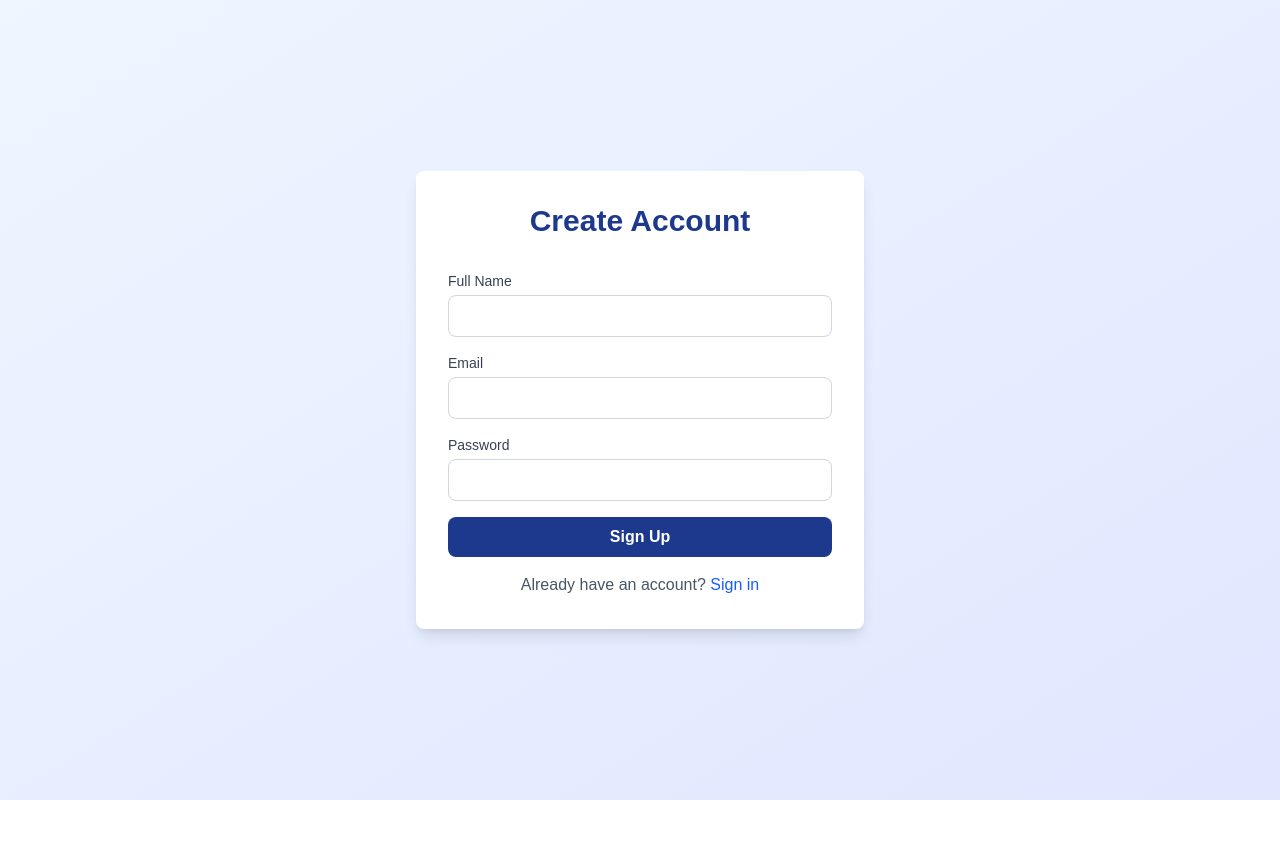
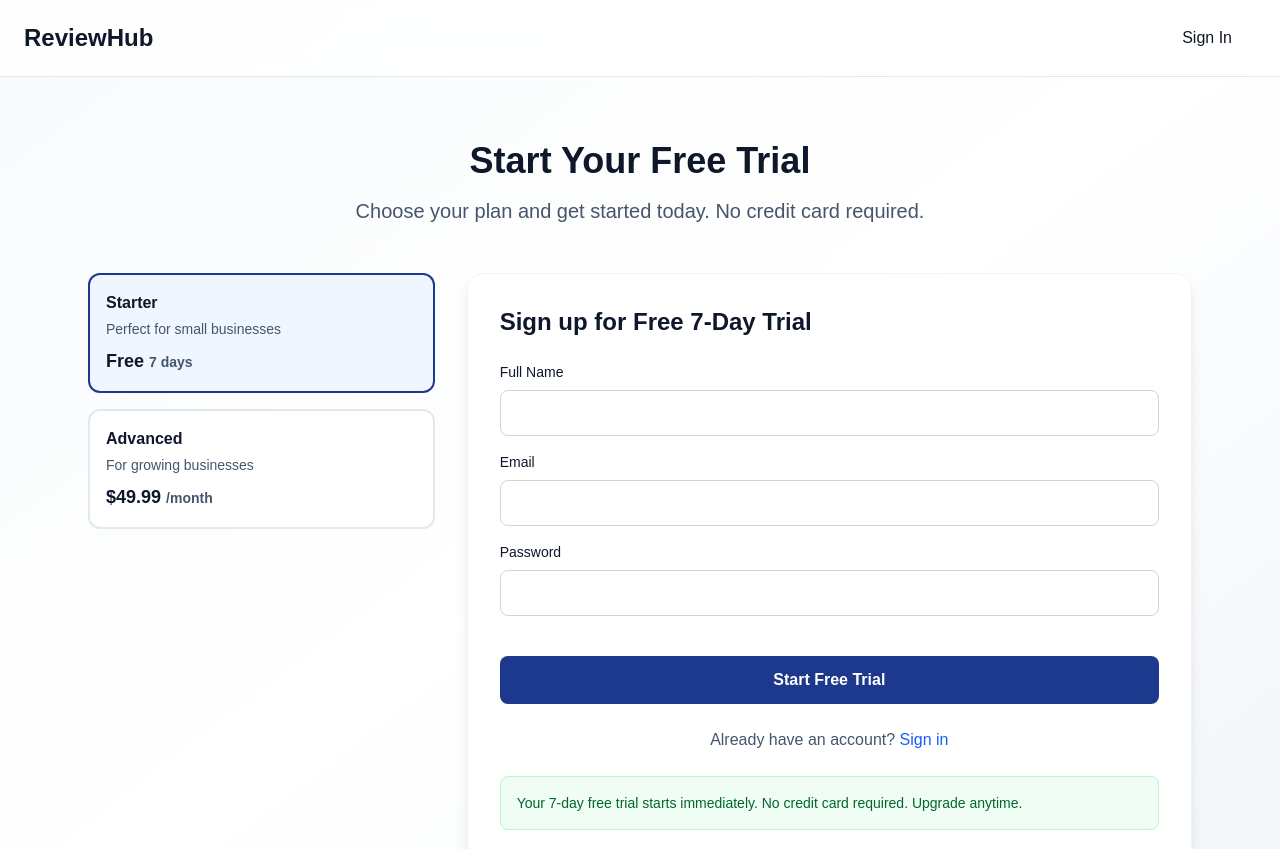
Before and after one commit to antrettertools/review-management-app, a Next.js app: page /auth/signup in a window 1280 px wide. Shown: the top 849 px of the page. Before the commit the page ends 800 px from the top, so only its background shows below. Built offline with nearby package versions, Linux system fonts and the light colour scheme; no server answers.

Commit message:
Fix signup file location

```diff
--- a/src/app/auth/signup/page.tsx
+++ b/src/app/auth/signup/page.tsx
@@ -1,17 +1,38 @@
 'use client'
 
-import { useState } from 'react'
-import { useRouter } from 'next/navigation'
+import { useState, Suspense } from 'react'
+import { useRouter, useSearchParams } from 'next/navigation'
 import Link from 'next/link'
 import { supabase } from '@/lib/supabase'
 
-export default function SignupPage() {
+function SignupContent() {
+  const searchParams = useSearchParams()
+  const router = useRouter()
+  const planParam = searchParams.get('plan') || 'starter'
+
+  const [selectedPlan, setSelectedPlan] = useState(planParam)
   const [email, setEmail] = useState('')
   const [password, setPassword] = useState('')
   const [name, setName] = useState('')
   const [error, setError] = useState('')
   const [loading, setLoading] = useState(false)
-  const router = useRouter()
+
+  const plans = [
+    {
+      id: 'starter',
+      name: 'Starter',
+      price: 'Free',
+      duration: '7 days',
+      description: 'Perfect for small businesses',
+    },
+    {
+      id: 'advanced',
+      name: 'Advanced',
+      price: '$49.99',
+      duration: '/month',
+      description: 'For growing businesses',
+    },
+  ]
 
   const handleSubmit = async (e: React.FormEvent) => {
     e.preventDefault()
@@ -35,7 +56,7 @@ export default function SignupPage() {
         return
       }
 
-      // Create user record in database
+      // Create user record in database with selected plan
       if (data.user) {
         const { error: dbError } = await supabase
           .from('users')
@@ -44,7 +65,7 @@ export default function SignupPage() {
               id: data.user.id,
               email,
               name,
-              subscription_plan: 'starter',
+              subscription_plan: selectedPlan,
             },
           ])
 
@@ -63,55 +84,103 @@ export default function SignupPage() {
   }
 
   return (
-    <div className="min-h-screen flex items-center justify-center bg-gradient-to-br from-blue-50 to-indigo-100">
-      <div className="w-full max-w-md">
-        <div className="bg-white rounded-lg shadow-lg p-8">
-          <h1 className="text-3xl font-bold text-center text-blue-900 mb-8">
-            Create Account
-          </h1>
+    <div className="min-h-screen bg-gradient-to-br from-slate-50 via-white to-slate-100">
+      {/* Header */}
+      <header className="border-b border-slate-200 bg-white/80 backdrop-blur-sm sticky top-0 z-50">
+        <div className="max-w-7xl mx-auto px-6 py-4 flex justify-between items-center">
+          <Link href="/" className="text-2xl font-bold text-slate-900">
+            ReviewHub
+          </Link>
+          <div className="flex gap-3">
+            <Link
+              href="/auth/login"
+              className="px-6 py-2.5 text-slate-900 font-medium hover:bg-slate-100 rounded-lg transition-colors"
+            >
+              Sign In
+            </Link>
+          </div>
+        </div>
+      </header>
+
+      <div className="max-w-6xl mx-auto px-6 py-16">
+        <div className="text-center mb-12">
+          <h1 className="text-4xl font-bold text-slate-900 mb-4">Start Your Free Trial</h1>
+          <p className="text-xl text-slate-600">Choose your plan and get started today. No credit card required.</p>
+        </div>
+
+        <div className="grid lg:grid-cols-3 gap-8 mb-12">
+          {/* Plan Selection */}
+          <div className="lg:col-span-1">
+            <div className="space-y-4">
+              {plans.map((plan) => (
+                <button
+                  key={plan.id}
+                  onClick={() => setSelectedPlan(plan.id)}
+                  className={`w-full p-4 rounded-xl border-2 text-left transition-all ${
+                    selectedPlan === plan.id
+                      ? 'border-blue-900 bg-blue-50'
+                      : 'border-slate-200 bg-white hover:border-slate-300'
+                  }`}
+                >
+                  <div className="font-semibold text-slate-900">{plan.name}</div>
+                  <div className="text-sm text-slate-600 mt-1">{plan.description}</div>
+                  <div className="text-lg font-bold text-slate-900 mt-2">
+                    {plan.price} <span className="text-sm text-slate-600">{plan.duration}</span>
+                  </div>
+                </button>
+              ))}
+            </div>
+          </div>
+
+          {/* Signup Form */}
+          <div className="lg:col-span-2">
+            <div className="bg-white rounded-2xl shadow-lg p-8 border border-slate-100">
+              <h2 className="text-2xl font-bold text-slate-900 mb-6">
+                Sign up for {selectedPlan === 'starter' ? 'Free 7-Day Trial' : 'Advanced Plan'}
+              </h2>
 
               {error && (
-            <div className="bg-red-100 border border-red-400 text-red-700 px-4 py-3 rounded mb-4">
+                <div className="bg-red-100 border border-red-400 text-red-700 px-4 py-3 rounded-lg mb-6">
                   {error}
                 </div>
               )}
 
               <form onSubmit={handleSubmit} className="space-y-4">
                 <div>
-              <label className="block text-sm font-medium text-gray-700 mb-1">
+                  <label className="block text-sm font-medium text-slate-900 mb-2">
                     Full Name
                   </label>
                   <input
                     type="text"
                     value={name}
                     onChange={(e) => setName(e.target.value)}
-                className="w-full px-4 py-2 border border-gray-300 rounded-lg focus:outline-none focus:ring-2 focus:ring-blue-500"
+                    className="w-full px-4 py-2.5 border border-slate-300 rounded-lg focus:outline-none focus:ring-2 focus:ring-blue-900 focus:border-transparent transition-all"
                     required
                   />
                 </div>
 
                 <div>
-              <label className="block text-sm font-medium text-gray-700 mb-1">
+                  <label className="block text-sm font-medium text-slate-900 mb-2">
                     Email
                   </label>
                   <input
                     type="email"
                     value={email}
                     onChange={(e) => setEmail(e.target.value)}
-                className="w-full px-4 py-2 border border-gray-300 rounded-lg focus:outline-none focus:ring-2 focus:ring-blue-500"
+                    className="w-full px-4 py-2.5 border border-slate-300 rounded-lg focus:outline-none focus:ring-2 focus:ring-blue-900 focus:border-transparent transition-all"
                     required
                   />
                 </div>
 
                 <div>
-              <label className="block text-sm font-medium text-gray-700 mb-1">
+                  <label className="block text-sm font-medium text-slate-900 mb-2">
                     Password
                   </label>
                   <input
                     type="password"
                     value={password}
                     onChange={(e) => setPassword(e.target.value)}
-                className="w-full px-4 py-2 border border-gray-300 rounded-lg focus:outline-none focus:ring-2 focus:ring-blue-500"
+                    className="w-full px-4 py-2.5 border border-slate-300 rounded-lg focus:outline-none focus:ring-2 focus:ring-blue-900 focus:border-transparent transition-all"
                     required
                   />
                 </div>
@@ -119,20 +188,46 @@ export default function SignupPage() {
                 <button
                   type="submit"
                   disabled={loading}
-              className="w-full bg-blue-900 text-white py-2 rounded-lg font-semibold hover:bg-blue-800 disabled:opacity-50"
+                  className="w-full px-4 py-3 bg-blue-900 text-white rounded-lg font-semibold hover:bg-blue-800 disabled:opacity-50 transition-colors mt-6"
                 >
-              {loading ? 'Creating account...' : 'Sign Up'}
+                  {loading ? 'Creating account...' : `Start ${selectedPlan === 'starter' ? 'Free Trial' : 'Advanced Plan'}`}
                 </button>
               </form>
 
-          <p className="text-center text-gray-600 mt-4">
+              <p className="text-center text-slate-600 mt-6">
                 Already have an account?{' '}
-            <Link href="/auth/login" className="text-blue-600 hover:underline">
+                <Link href="/auth/login" className="text-blue-600 hover:underline font-medium">
                   Sign in
                 </Link>
               </p>
+
+              {selectedPlan === 'starter' && (
+                <div className="mt-6 p-4 bg-green-50 border border-green-200 rounded-lg">
+                  <p className="text-sm text-green-800">
+                    Your 7-day free trial starts immediately. No credit card required. Upgrade anytime.
+                  </p>
+                </div>
+              )}
+
+              {selectedPlan === 'advanced' && (
+                <div className="mt-6 p-4 bg-blue-50 border border-blue-200 rounded-lg">
+                  <p className="text-sm text-blue-800">
+                    You'll be redirected to payment after account creation.
+                  </p>
+                </div>
+              )}
+            </div>
+          </div>
         </div>
       </div>
     </div>
   )
 }
+
+export default function SignupPage() {
+  return (
+    <Suspense fallback={<div className="text-center py-20">Loading...</div>}>
+      <SignupContent />
+    </Suspense>
+  )
+}
```
Lines whose indentation alone changed are shown as unchanged.
